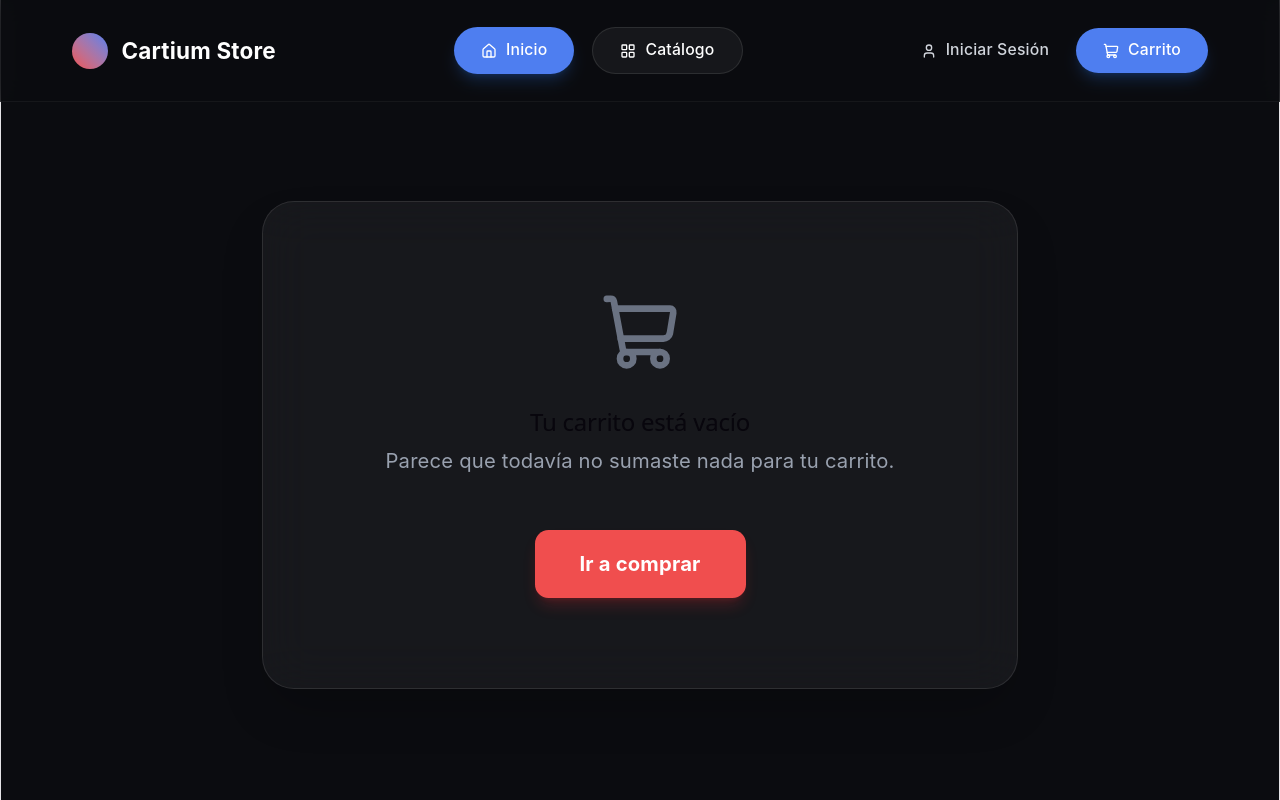
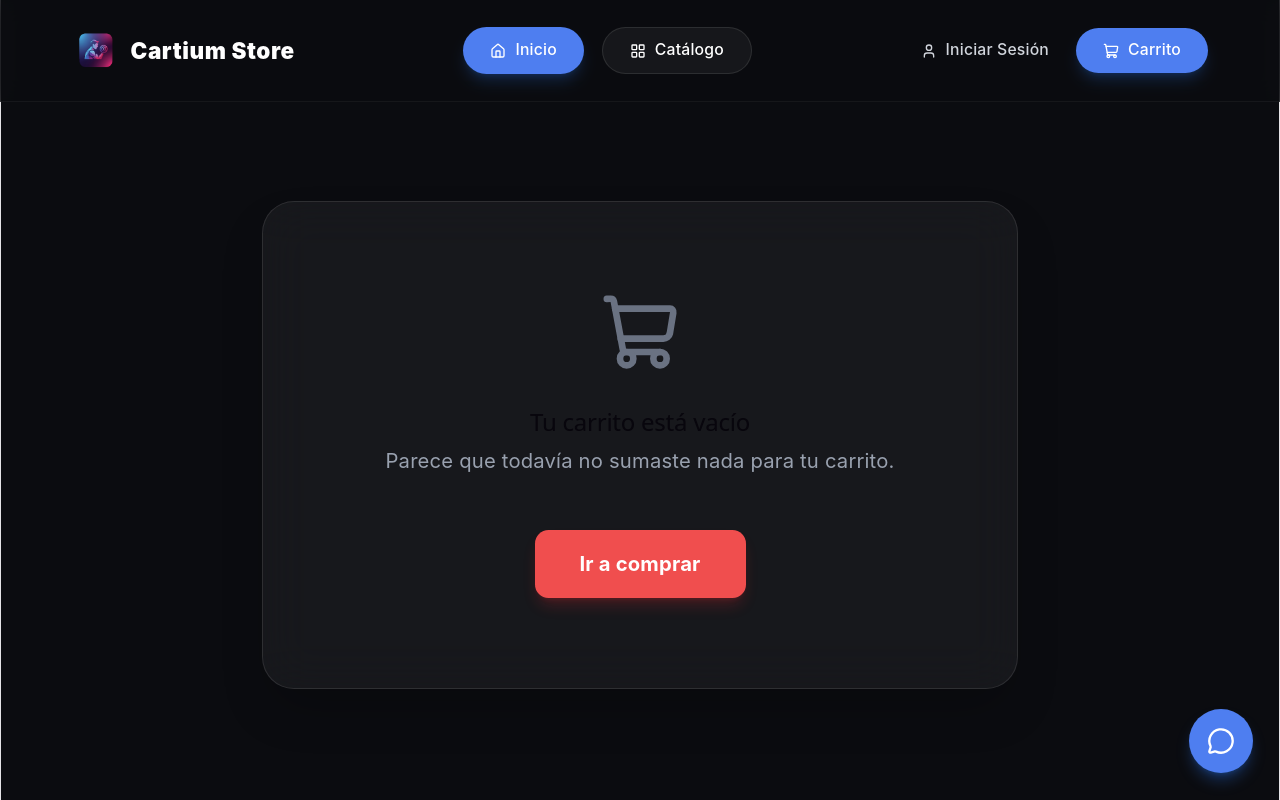
Before and after one commit to Bancusa/Cartium-Store, a React (Vite) app in the folder Frontend/: page /carrito in a window 1280 px wide. Built offline with nearby package versions, Linux system fonts and the light colour scheme.

Commit message:
Nuevas fotos y cambios en archivos principales

```diff
--- /dev/null
+++ b/Frontend/src/components/Chatbot.tsx
@@ -0,0 +1,67 @@
+import { useState } from 'react';
+import { MessageCircle, X, Send } from 'lucide-react';
+
+export default function Chatbot() {
+  const [abierto, setAbierto] = useState(false);
+
+  return (
+    <div className="fixed bottom-6 right-6 z-50 flex flex-col items-end">
+
+      {/* Ventana del Chatbot */}
+      <div
+        className={`mb-4 w-80 sm:w-96 bg-[#12141A] border border-white/10 rounded-2xl shadow-2xl overflow-hidden flex flex-col transition-all duration-300 origin-bottom-right ${
+          abierto ? 'scale-100 opacity-100' : 'scale-0 opacity-0 hidden'
+        }`}
+      >
+        {/* Header del chat */}
+        <div className="bg-[#4e7ef0] p-4 flex justify-between items-center text-white">
+          <div className="flex items-center gap-2">
+            <MessageCircle size={20} />
+            <span className="font-bold tracking-wide">Soporte Cartium</span>
+          </div>
+          <button
+            onClick={() => setAbierto(false)}
+            className="hover:bg-white/20 p-1 rounded-md transition-all"
+          >
+            <X size={18} />
+          </button>
+        </div>
+
+        {/* Cuerpo del chat (Mensajes) */}
+        <div className="p-4 h-72 overflow-y-auto flex flex-col gap-3 text-sm">
+          {/* Mensaje de bienvenida del bot */}
+          <div className="bg-white/10 text-white p-3 rounded-tr-2xl rounded-bl-2xl rounded-br-2xl w-[85%] leading-relaxed shadow-sm">
+            Hola! Soy el Asistente Virtual de Cartium Store. ¿En qué te puedo ayudar?
+          </div>
+        </div>
+
+        {/* Input para escribir */}
+        <div className="p-3 border-t border-white/10 flex items-center gap-2 bg-black/20">
+          <input
+            type="text"
+            placeholder="Escribí tu mensaje..."
+            className="flex-1 bg-white/5 border border-white/10 rounded-xl py-2 px-3 text-white text-sm focus:outline-none focus:border-[#4e7ef0] transition-all"
+          />
+          <button className="text-white bg-[#4e7ef0] hover:bg-blue-600 transition-all p-2 rounded-xl shadow-lg hover:scale-105 active:scale-95">
+            <Send size={18} />
+          </button>
+        </div>
+      </div>
+
+      {/* Boton flotante principal */}
+      <button
+        onClick={() => setAbierto(!abierto)}
+        className="bg-[#4e7ef0] hover:bg-blue-600 text-white p-4 rounded-full shadow-lg shadow-blue-500/30 transition-all duration-300 hover:scale-110 active:scale-95 flex items-center justify-center relative"
+      >
+        {/* Transición del icono: cambia de globo de dialogo a la X si esta abierto */}
+        <div className={`transition-transform duration-300 absolute ${abierto ? 'scale-0 rotate-90' : 'scale-100 rotate-0'}`}>
+          <MessageCircle size={28} />
+        </div>
+        <div className={`transition-transform duration-300 ${abierto ? 'scale-100 rotate-0' : 'scale-0 -rotate-90'}`}>
+          <X size={28} />
+        </div>
+      </button>
+
+    </div>
+  );
+}
--- a/Frontend/src/components/Navbar.tsx
+++ b/Frontend/src/components/Navbar.tsx
@@ -1,12 +1,20 @@
 import { Link } from 'react-router-dom';
 import { ShoppingCart, User, Home, LayoutGrid } from 'lucide-react';
+import logo from '../assets/logo.png'; // Cambiá .png por la extensión que tenga tu foto
 
 export default function Navbar() {
   return (
     <nav className="fixed top-0 left-0 right-0 z-50 flex items-center justify-between px-8 md:px-16 py-6 w-full bg-[#0B0C10]/80 backdrop-blur-md border-b border-white/5">
       <div className="flex items-center gap-3">
-        <div className="w-8 h-8 rounded-full bg-gradient-to-tr from-[#f04e4e] to-[#4e7ef0]"></div>
-        <span className="font-bold text-xl text-white">Cartium Store</span>
+        {/* LOGO */}
+        <Link to="/" className="flex items-center gap-3 group">
+          <img
+            src={logo}
+            alt="Logo Cartium Store"
+            className="w-10 h-10 rounded-xl object-cover group-hover:scale-105 transition-all"
+          />
+          <span className="text-xl font-black tracking-wide">Cartium Store</span>
+        </Link>
       </div>
 
       <div className="hidden md:flex gap-4">
--- a/Frontend/src/pages/carrito.tsx
+++ b/Frontend/src/pages/carrito.tsx
@@ -1,5 +1,6 @@
 import { ShoppingCart } from 'lucide-react';
 import { Link } from 'react-router-dom';
+import Chatbot from '../components/Chatbot';
 import Navbar from '../components/Navbar';
 
 export default function Carrito() {
@@ -31,6 +32,7 @@ export default function Carrito() {
 
         </div>
       </main>
+      <Chatbot />
     </div>
   );
 }
--- a/Frontend/src/pages/catalogo.tsx
+++ b/Frontend/src/pages/catalogo.tsx
@@ -1,5 +1,6 @@
 import { useState, useEffect } from 'react';
 import { ShoppingCart, Search } from 'lucide-react';
+import Chatbot from '../components/Chatbot';
 import Navbar from '../components/Navbar';
 
 interface Producto {
@@ -88,6 +89,7 @@ export default function Catalogo() {
           </div>
         )}
       </main>
+      <Chatbot />
     </div>
   );
 }
--- a/Frontend/src/pages/home.tsx
+++ b/Frontend/src/pages/home.tsx
@@ -1,6 +1,9 @@
 import { type LucideIcon, ShieldCheck, Zap, Leaf } from 'lucide-react';
 import { Link } from 'react-router-dom';
 import Navbar from '../components/Navbar';
+import Chatbot from '../components/Chatbot';
+import logo from '../assets/logo.png';
+/* import principal from '../assets/mancuernas.png'*/
 
 interface FeatureProps {
   icon: LucideIcon;
@@ -64,7 +67,7 @@ export default function App() {
             <div className="absolute -inset-2 bg-gradient-to-br from-[#f04e4e] to-[#4e7ef0] rounded-[32px] blur-3xl opacity-30"></div>
             <img
               src=""
-              alt="Mancuernas"
+              alt="Foto Principal"
               className="relative rounded-[24px] w-[450px] h-[600px] object-cover border border-white/20 shadow-2xl"
             />
           </div>
@@ -118,32 +121,29 @@ export default function App() {
       </section>
 
       {/* 5. FOOTER */}
-      <footer className="bg-black/40 pt-20 pb-10 border-t border-white/10 w-full backdrop-blur-md">
-        <div className="w-full px-8 md:px-16">
-          <div className="grid grid-cols-1 md:grid-cols-4 gap-12 mb-16 text-left">
-            <div className="col-span-1 md:col-span-1">
-              <div className="flex items-center gap-3 mb-6">
-                <div className="w-8 h-8 rounded-full bg-gradient-to-tr from-[#f04e4e] to-[#4e7ef0]"></div>
-                <span className="font-bold text-xl">Cartium Store</span>
+      <footer className="w-full border-t border-white/10 pt-16 pb-8 px-6 mt-auto">
+      <div className="max-w-7xl mx-auto">
+        <div className="grid grid-cols-1 md:grid-cols-3 gap-12 mb-16">
+
+          {/* Columna 1: Logo nuevo y descripción */}
+          <div className="flex flex-col gap-4">
+            <div className="flex items-center gap-3">
+              <img
+                src={logo}
+                alt="Logo Cartium Store"
+                className="w-10 h-10 rounded-xl object-cover"
+              />
+              <span className="text-xl font-black tracking-wide">Cartium Store</span>
             </div>
-              <p className="text-gray-400 text-sm leading-relaxed">
+            <p className="text-gray-400 text-sm mt-2">
               Equipamiento profesional para alcanzar tus metas.
             </p>
           </div>
 
+          {/* Columna 2: COMPAÑÍA */}
           <div>
-              <h4 className="font-bold mb-6 text-white uppercase text-sm tracking-widest">Productos</h4>
-              <ul className="space-y-4 text-gray-400 text-sm">
-                <li className="hover:text-white cursor-pointer transition">Pesas</li>
-                <li className="hover:text-white cursor-pointer transition">Barras</li>
-                <li className="hover:text-white cursor-pointer transition">Mancuernas</li>
-                <li className="hover:text-white cursor-pointer transition">Accesorios</li>
-              </ul>
-            </div>
-
-            <div>
-              <h4 className="font-bold mb-6 text-white uppercase text-sm tracking-widest">Compañía</h4>
-              <ul className="space-y-4 text-gray-400 text-sm">
+            <h3 className="font-bold mb-6 tracking-wider text-sm uppercase">Compañía</h3>
+            <ul className="flex flex-col gap-4 text-gray-400 text-sm">
               <li className="hover:text-white cursor-pointer transition">Sobre Nosotros</li>
               <li className="hover:text-white cursor-pointer transition">Contacto</li>
               <li className="hover:text-white cursor-pointer transition">Soporte</li>
@@ -151,22 +151,26 @@ export default function App() {
             </ul>
           </div>
 
+          {/* Columna 3: LEGAL */}
           <div>
-              <h4 className="font-bold mb-6 text-white uppercase text-sm tracking-widest">Legal</h4>
-              <ul className="space-y-4 text-gray-400 text-sm">
+            <h3 className="font-bold mb-6 tracking-wider text-sm uppercase">Legal</h3>
+            <ul className="flex flex-col gap-4 text-gray-400 text-sm">
               <li className="hover:text-white cursor-pointer transition">Privacidad</li>
               <li className="hover:text-white cursor-pointer transition">Términos</li>
               <li className="hover:text-white cursor-pointer transition">Envíos</li>
               <li className="hover:text-white cursor-pointer transition">Devoluciones</li>
             </ul>
           </div>
+
         </div>
 
+        {/* Copyright */}
         <div className="pt-8 border-t border-white/10 text-center text-gray-500 text-xs">
           © 2026 Cartium Store. Todos los derechos reservados.
         </div>
       </div>
     </footer>
+      <Chatbot />
     </div>
   );
 }
```
Also changed, not shown: Frontend/src/assets/logo.png (added), 1 other file (tests, documents, lock files or other folders). Lines whose indentation alone changed are shown as unchanged.
